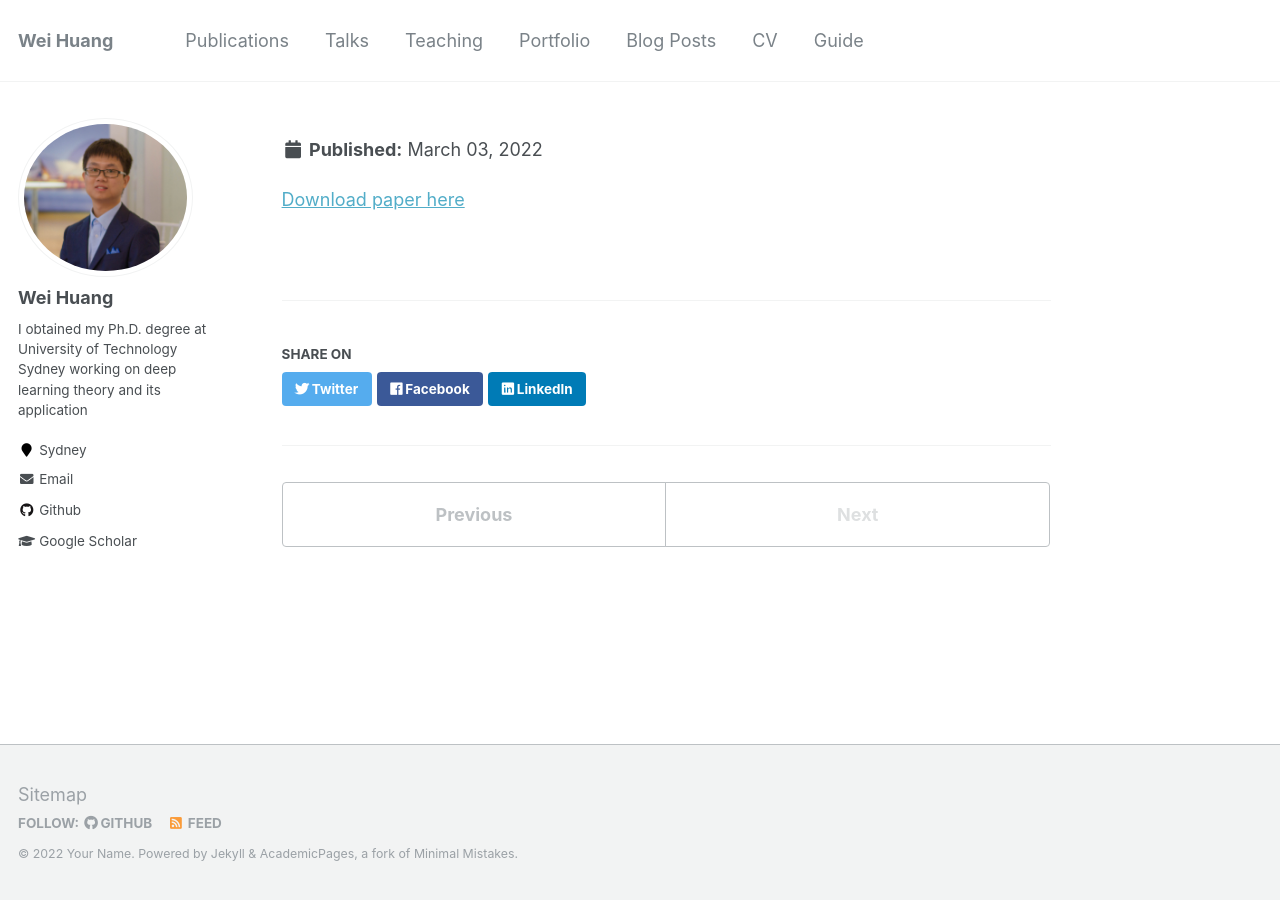
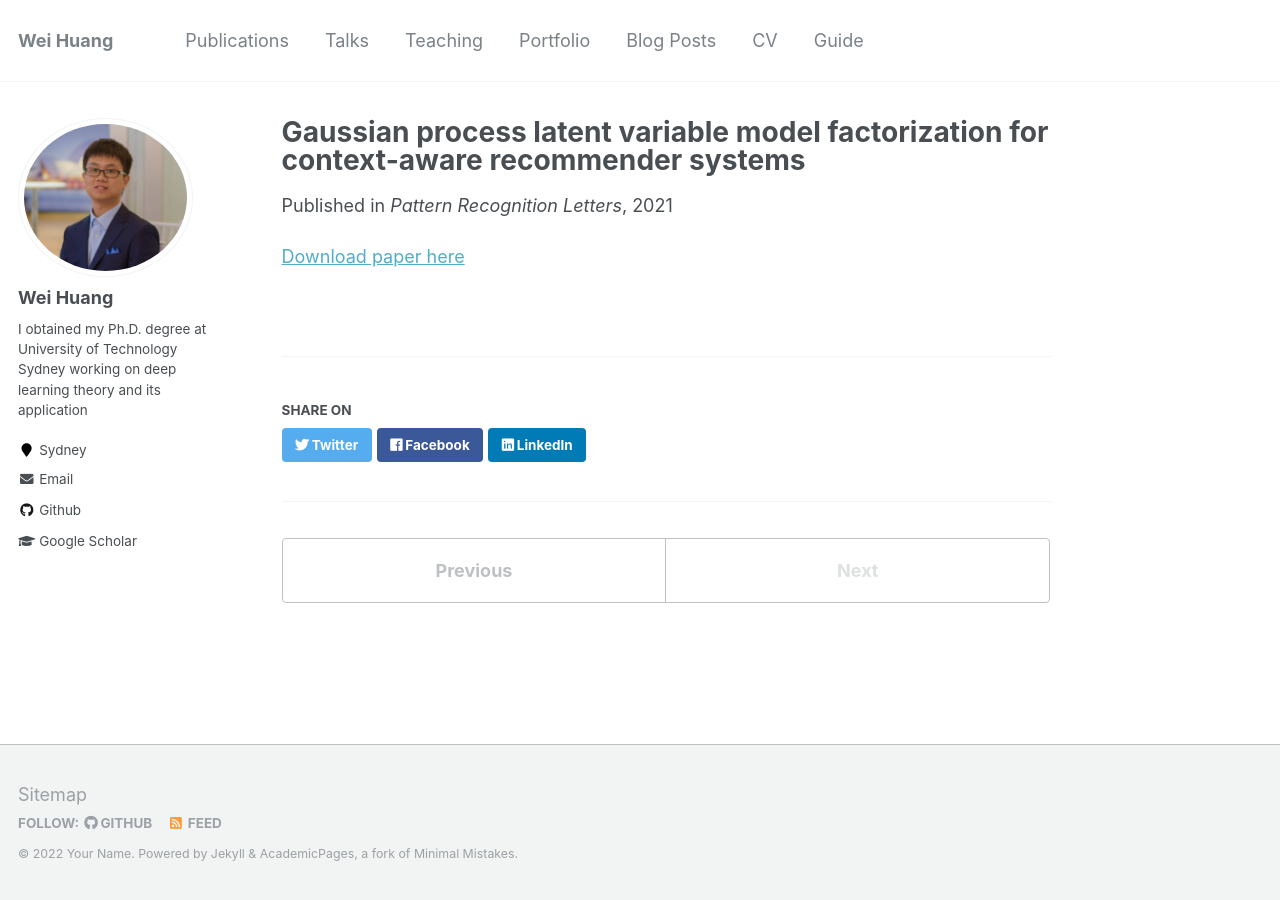
Before and after one commit to WeiHuang05/Weihuang05.github.io, a Jekyll site: the page built from _publications/2021-11-01-Gaussianrecommender-number-5.md, in a window 1280 px wide. Built offline with Jekyll 4.4.1, drawn with Linux system fonts in a browser that asks for light colours; part of the change alters nothing that is shown.

Commit message:
Update 2021-11-01-Gaussianrecommender-number-5.md

```diff
--- a/_publications/2021-11-01-Gaussianrecommender-number-5.md
+++ b/_publications/2021-11-01-Gaussianrecommender-number-5.md
@@ -3,10 +3,10 @@ title: "Gaussian process latent variable model factorization for context-aware r
 collection: publications
 permalink: /publication/2021-11-01-Gaussianrecommender-number-5
 excerpt: 'In order to address such shortcomings, we propose a Gaussian Process Latent Variable Model Factorization (GPLVMF) method,
-where we apply an appropriate prior to the original GP model..'
+where we apply an appropriate prior to the original GP model.'
 date: 2021-11-01
-venue: 'Pattern Recognition Letters
+venue: 'Pattern Recognition Letters'
 paperurl: 'https://www.sciencedirect.com/science/article/pii/S0167865521003263'
 ---
 
-[Download paper here](https://reader.elsevier.com/reader/sd/pii/S0167865521003263?token=4C26BBABFF0026B5B2CB2F45DDB289A7A352D89153BD2AD076FF2A03751685B1C37158BFFBEB2FE071244DEE3AF987F8&originRegion=us-east-1&originCreation=20220304063806)
+[Download paper here](https://www.sciencedirect.com/science/article/pii/S0167865521003263)
```
